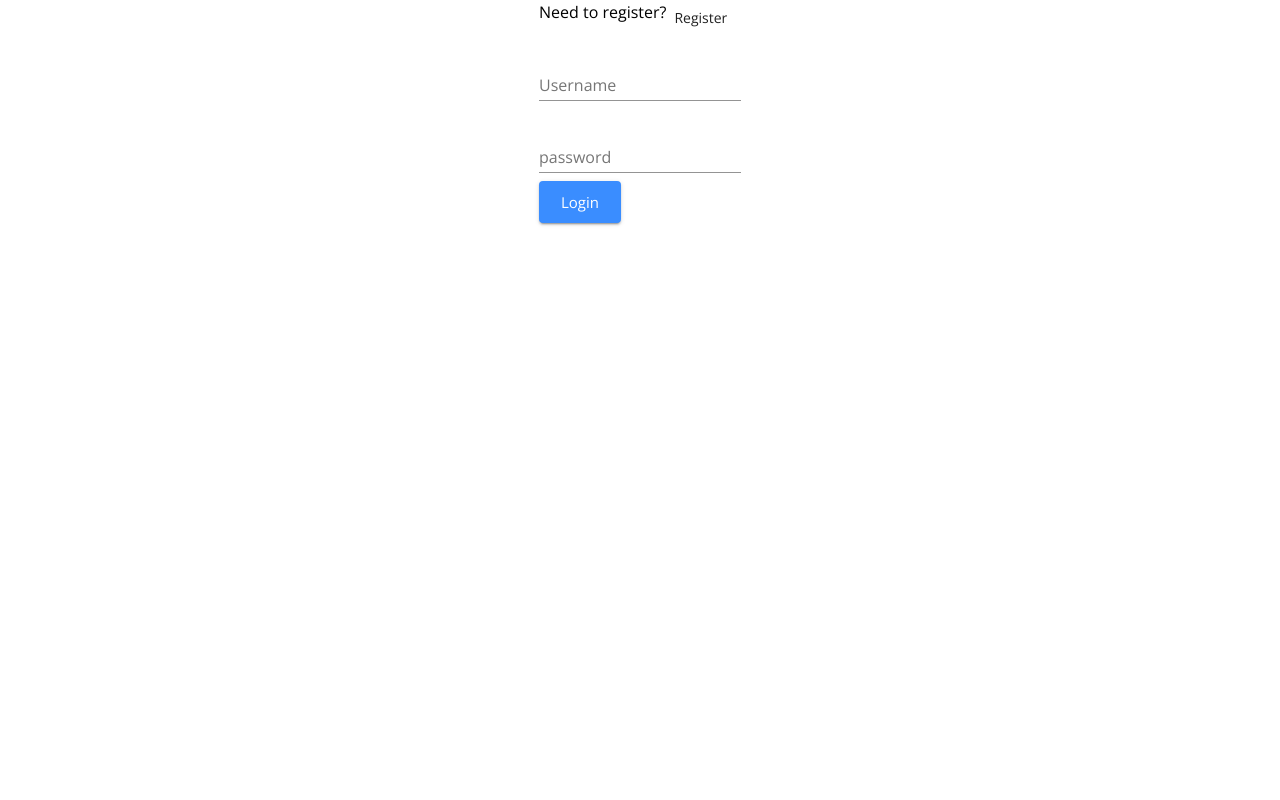
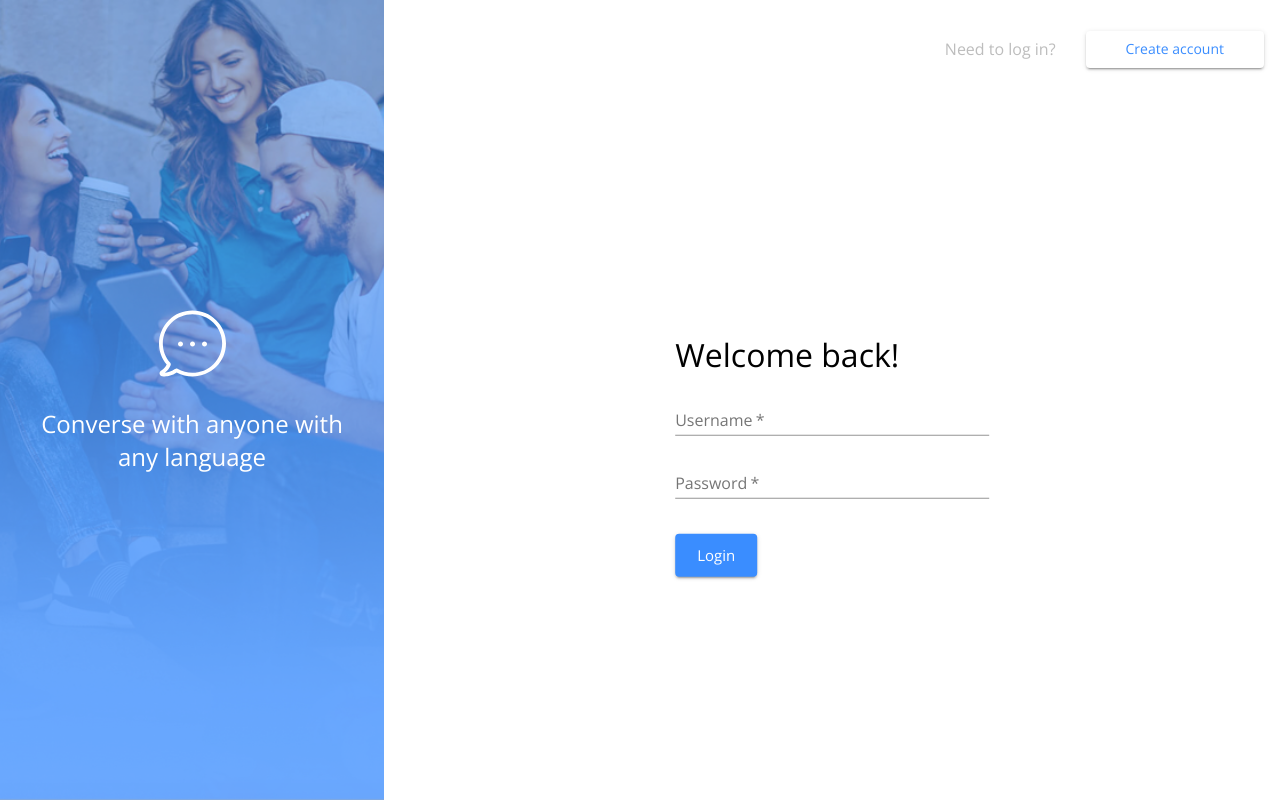
Before and after one commit to danielkanangila/chatapp, a React (Create React App) app in the folder client/: page /login in a window 1280 px wide. Built offline with nearby package versions, Linux system fonts and the light colour scheme; no server answers.

Commit message:
create login ui

```diff
--- /dev/null
+++ b/client/src/components/auth/LoginForm.js
@@ -0,0 +1,28 @@
+import React from 'react';
+
+import Form from '../form/Form';
+import { useAuth } from '../../hooks/useAuth';
+import { useAuthStyle } from '../../hooks/styles';
+import FormTextField from '../form/FormTextField';
+
+const LoginForm = () => {
+    const { login, loginInitialValue, loginValidationSchema, error } = useAuth();
+    const classes = useAuthStyle();
+
+    return (
+        <Form
+            initialValues={loginInitialValue}
+            onSubmit={login}
+            error={error}
+            className={classes.loginForm}
+            fieldsetClassName={classes.fieldset}
+            submitLabel="Login"
+            validationSchema={loginValidationSchema}
+        >
+            <FormTextField label="Username" name="username" required />
+            <FormTextField label="Password" name="password" type="password" required />
+        </Form>
+    );
+};
+
+export default LoginForm;
--- a/client/src/components/pages/Login.js
+++ b/client/src/components/pages/Login.js
@@ -1,83 +1,23 @@
 import React from "react";
-import { Redirect, useHistory } from "react-router-dom";
-import { connect } from "react-redux";
-import {
-  Grid,
-  Box,
-  Typography,
-  Button,
-  FormControl,
-  TextField,
-} from "@material-ui/core";
-import { login } from "./../../store/utils/thunkCreators";
+import { Redirect } from "react-router-dom";
 
-const Login = (props) => {
-  const history = useHistory();
-  const { user, login } = props;
+import AuthContainer from "../auth/AuthContainer";
+import LoginForm from "../auth/LoginForm";
+import { useAuth } from "../../hooks/useAuth";
 
-  const handleLogin = async (event) => {
-    event.preventDefault();
-    const username = event.target.username.value;
-    const password = event.target.password.value;
 
-    await login({ username, password });
-  };
+const Login = () => {
+  const { user } = useAuth();
 
   if (user.id) {
     return <Redirect to="/home" />;
   }
 
   return (
-    <Grid container justify="center">
-      <Box>
-        <Grid container item>
-          <Typography>Need to register?</Typography>
-          <Button onClick={() => history.push("/register")}>Register</Button>
-        </Grid>
-        <form onSubmit={handleLogin}>
-          <Grid>
-            <Grid>
-              <FormControl margin="normal" required>
-                <TextField
-                  aria-label="username"
-                  label="Username"
-                  name="username"
-                  type="text"
-                />
-              </FormControl>
-            </Grid>
-            <FormControl margin="normal" required>
-              <TextField
-                label="password"
-                aria-label="password"
-                type="password"
-                name="password"
-              />
-            </FormControl>
-            <Grid>
-              <Button type="submit" variant="contained" size="large" color="primary">
-                Login
-              </Button>
-            </Grid>
-          </Grid>
-        </form>
-      </Box>
-    </Grid>
+    <AuthContainer title="Welcome back!" headerActionName="Create account" headerActionPath="/register">
+      <LoginForm />
+    </AuthContainer>
   );
 };
 
-const mapStateToProps = (state) => {
-  return {
-    user: state.user,
-  };
-};
-
-const mapDispatchToProps = (dispatch) => {
-  return {
-    login: (credentials) => {
-      dispatch(login(credentials));
-    },
-  };
-};
-
-export default connect(mapStateToProps, mapDispatchToProps)(Login);
+export default Login;
--- a/client/src/hooks/styles/index.js
+++ b/client/src/hooks/styles/index.js
@@ -61,13 +61,14 @@ export const useAuthStyle = makeStyles((theme) => ({
         padding: theme.spacing(2),
         display: "flex",
         flexWrap: "no-wrap",
+        position: "relative",
+
         [theme.breakpoints.up('sm')]: {
-            padding: theme.spacing(5),
+            height: "100vh",
         },
         [theme.breakpoints.up('md')]: {
             display: "block",
-            position: "relative",
-            width: "60%",
+            width: "70%",
             height: "100vh",
         }
     },
@@ -82,12 +83,20 @@ export const useAuthStyle = makeStyles((theme) => ({
     },
     formContainer: {
         width: "95%",
-        margin: "0 auto",
-        paddingTop: theme.spacing(6),
+        marginTop: theme.spacing(7),
+
+        [theme.breakpoints.up('sm')]: {
+            position: "absolute",
+            top: "50%",
+            left: "50%",
+            transform: "translate(-50%, -50%)",
+            width: "50%",
+        },
         [theme.breakpoints.up('md')]: {
-            width: "80%",
-            margin: "0 auto",
-            paddingTop: theme.spacing(9)
+            width: "60%",
+        },
+        [theme.breakpoints.up('lg')]: {
+            width: "35%",
         }
     },
     formTitle: {
--- a/client/src/hooks/useAuth.js
+++ b/client/src/hooks/useAuth.js
@@ -1,6 +1,6 @@
 import { useState } from "react";
 import { useDispatch, useSelector } from "react-redux";
-import { register as createUser } from "./../store/utils/thunkCreators"
+import { register as createUser, login as authenticateUser } from "./../store/utils/thunkCreators"
 import * as yup from "yup"
 
 export const useAuth = () => {
@@ -23,20 +23,33 @@ export const useAuth = () => {
     const registerValidationSchema = yup.object().shape({
         username: yup.string().required(),
         email:yup.string().email(),
-        password: yup.string().length(8),
+        password: yup.string().min(8),
         confirmPassword: yup.string()
             .oneOf([yup.ref('password'), null], "Passwords must be match.")
     })
 
+    const loginValidationSchema = yup.object().shape({
+        username: yup.string().required(),
+        password: yup.string().required(),
+    })
+
+    const _handleResponse = (resetForm) => {
+        if (user.id) return resetForm();
+        else if (user.error) return setError(user.error)
+    }
+
     const register = async (data, { resetForm }) => {
         await dispatch(createUser(data))
 
-        if (user.id) return resetForm();
-        else if (user.error) return setError(user.error)
+        _handleResponse(resetForm)
 
     }
 
-    const login = () => {}
+    const login = async (data, { resetForm }) => {
+        await dispatch(authenticateUser(data))
+        console.log(user);
+        _handleResponse(resetForm)
+    }
 
     return {
         user,
@@ -44,6 +57,7 @@ export const useAuth = () => {
         loginInitialValue,
         error,
         registerValidationSchema,
+        loginValidationSchema,
         register,
         login,
     }
```
